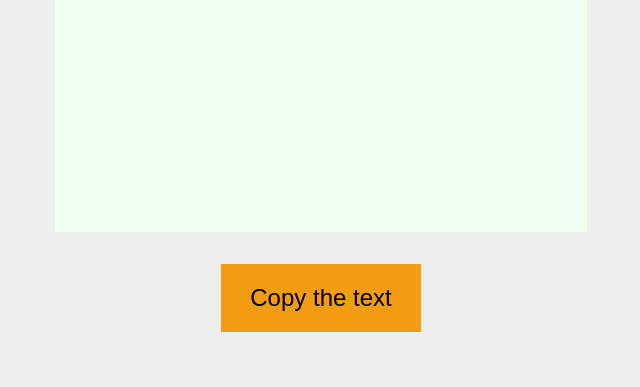
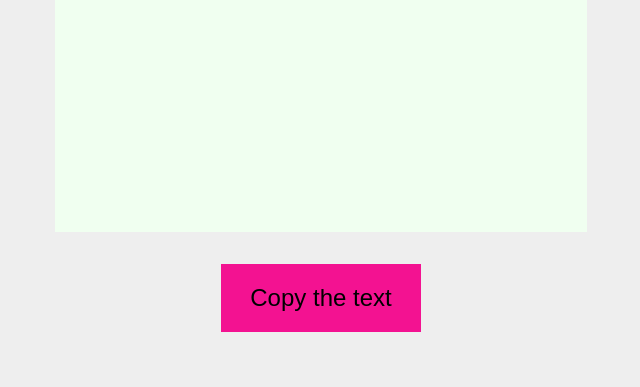
Before and after one commit to berkayyvzl/voice2text, a plain HTML site: page index.html in a window 1280 px wide. Shown: the part 429-816 px from the top of the page, without its empty margins (319-959 px from the left). Drawn offline with Linux system fonts and the light colour scheme.

Commit message:
Update style.css

```diff
--- a/style.css
+++ b/style.css
@@ -31,7 +31,7 @@ h1 {
   cursor: pointer;
   font-size: 24px;
   position: relative;
-  background-color: #f39c12;
+  background-color: #f31291;
   border: none;
   padding: 20px;
   width: 200px;
```
